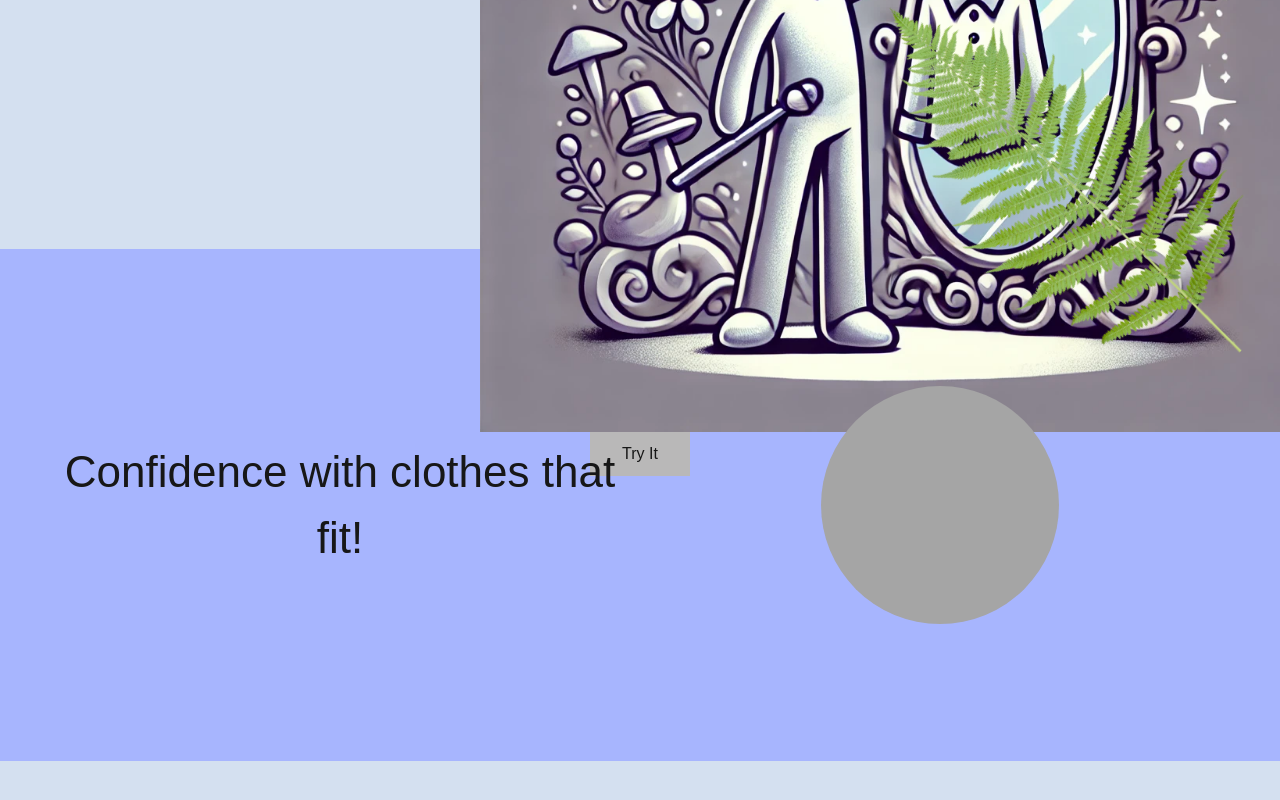
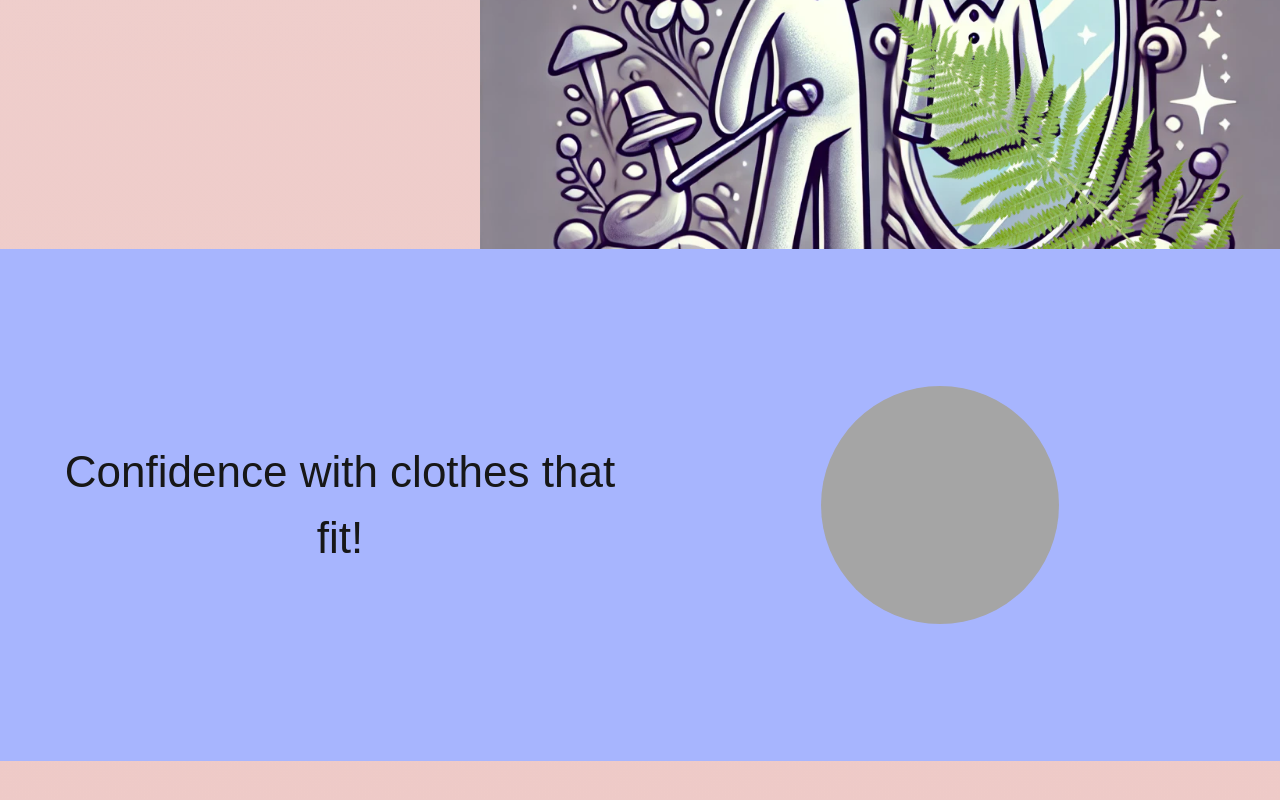
Before and after one commit to CalderJohnson/magic-mirror, a Next.js app in the folder frontend/: page / in a window 1280 px wide. Shown: the part 468-1268 px from the top of the page. Built offline with nearby package versions, Linux system fonts and the light colour scheme.

Commit message:
lin grad stuff

```diff
--- a/frontend/src/app/globals.css
+++ b/frontend/src/app/globals.css
@@ -3,7 +3,7 @@
 @tailwind utilities;
 
 :root {
-  --background: #D4E0F0;
+  --background: linear-gradient(180deg, #EFD0CE 0%, #EBB0AA 100%);
   --foreground: #171717;
 }
 
--- a/frontend/src/app/page.tsx
+++ b/frontend/src/app/page.tsx
@@ -33,8 +33,7 @@ export default function Home() {
         </Link>
       </main>
 
-      {/* Absolute Position the Ferns */}
-      <div className="absolute top-[400px] right-[50px] z-[10] -rotate-45">
+      <div className="absolute top-[400px] right-[50px] -rotate-45 z-[1]">
         <Image
           src={"/assets/tropical-ferns-png-7.png"}
           width={328}
@@ -43,7 +42,7 @@ export default function Home() {
         />
       </div>
 
-      <section className="flex justify-center items-center w-full h-[512px] bg-periwrinkle">
+      <section className="flex justify-center items-center w-full h-[512px] bg-periwrinkle z-[2] relative">
         <div className="flex justify-between w-full max-w-[1200px] items-center">
           <div className="flex-1 flex justify-center">
             <h2 className="text-[44px] text-center">
@@ -56,7 +55,7 @@ export default function Home() {
         </div>
       </section>
 
-      <section className="w-full h-[5156px]"></section>
+      <section className="w-full h-[5156px] z-[2] relative"></section>
 
       <section className="flex justify-center items-center w-full h-[512px] bg-purple">
         <div className="flex justify-between w-full max-w-[1200px] items-center">
```
